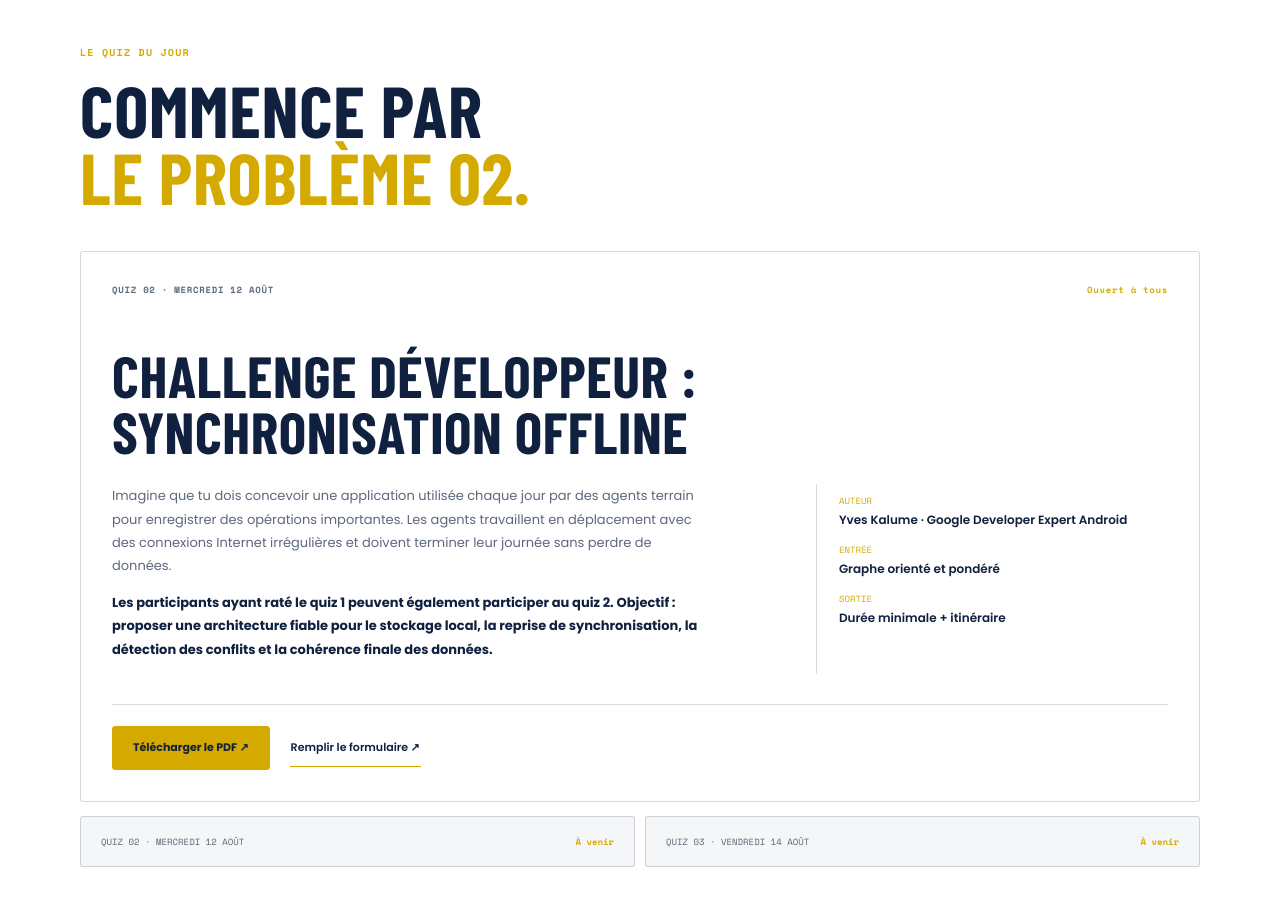
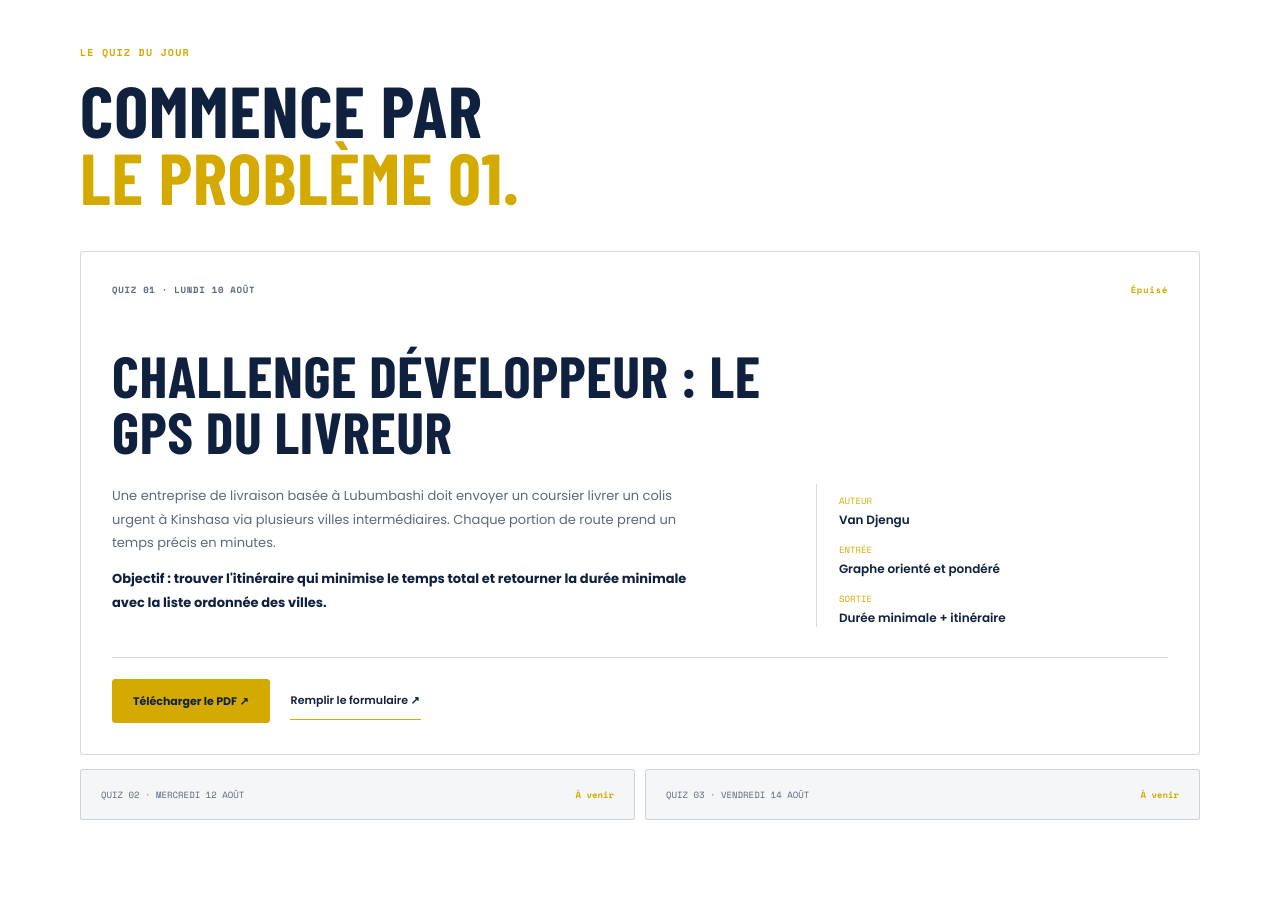
Before and after one commit to Djochrist/challengedeveloppeurcerclesc, a plain HTML site: page index.html in a window 1280 px wide. Shown: the part 840-1745 px from the top of the page. Drawn offline with nearby package versions, Linux system fonts and the light colour scheme.

Commit message:
Restore quiz 1 archive state

```diff
--- a/index.html
+++ b/index.html
@@ -49,14 +49,14 @@
 
       <section class="section quiz-section" id="quiz" data-reveal>
         <div class="container">
-          <div class="section-heading"><div><p class="eyebrow">Le quiz du jour</p><h2>Commence par<br /><span>le problème 02.</span></h2></div></div>
+          <div class="section-heading"><div><p class="eyebrow">Le quiz du jour</p><h2>Commence par<br /><span>le problème 01.</span></h2></div></div>
           <article class="quiz-card lift-card">
-            <div class="quiz-card-header"><span id="current-quiz-label">QUIZ 02 · MERCREDI 12 AOÛT</span><span class="status" id="current-quiz-status">Ouvert à tous</span></div>
+            <div class="quiz-card-header"><span id="current-quiz-label">QUIZ 01 · LUNDI 10 AOÛT</span><span class="status" id="current-quiz-status">Épuisé</span></div>
             <div id="current-quiz-content">
-              <h3>CHALLENGE DÉVELOPPEUR : SYNCHRONISATION OFFLINE</h3>
-              <div class="quiz-columns"><div><p>Imagine que tu dois concevoir une application utilisée chaque jour par des agents terrain pour enregistrer des opérations importantes. Les agents travaillent en déplacement avec des connexions Internet irrégulières et doivent terminer leur journée sans perdre de données.</p><p><strong>Objectif :</strong> Les participants ayant raté le quiz 1 peuvent également participer au quiz 2. Propose une architecture fiable pour le stockage local, la reprise de synchronisation, la détection des conflits et la cohérence finale des données.</p></div><div class="quiz-brief"><span>Auteur</span><strong>Yves Kalume</strong><span>Rôle</span><strong>Google Developer Expert Android</strong><span>Format</span><strong>Réflexion + culture technique</strong></div></div>
+              <h3>CHALLENGE DÉVELOPPEUR : LE GPS DU LIVREUR</h3>
+              <div class="quiz-columns"><div><p>Une entreprise de livraison basée à Lubumbashi doit envoyer un coursier livrer un colis urgent à Kinshasa via plusieurs villes intermédiaires. Chaque portion de route prend un temps précis en minutes.</p><p><strong>Objectif :</strong> trouver l'itinéraire qui minimise le temps total et retourner la durée minimale avec la liste ordonnée des villes.</p></div><div class="quiz-brief"><span>Auteur</span><strong>Van Djengu</strong><span>Entrée</span><strong>Graphe orienté et pondéré</strong><span>Sortie</span><strong>Durée minimale + itinéraire</strong></div></div>
             </div>
-            <div class="quiz-actions"><a class="button" href="assets/Challenge.pdf" target="_blank" rel="noopener">Télécharger le PDF ↗</a><a class="quiet-link quiet-link-light" data-form-link href="https://forms.gle/6rqXnz1rpiSCADeCA" target="_blank" rel="noopener">Remplir le formulaire ↗</a></div>
+            <div class="quiz-actions"><a class="button" href="assets/quiz-1-gps-livreur.pdf" target="_blank" rel="noopener">Télécharger le PDF ↗</a><a class="quiet-link quiet-link-light" data-form-link href="https://forms.gle/6rqXnz1rpiSCADeCA" target="_blank" rel="noopener">Remplir le formulaire ↗</a></div>
           </article>
           <div class="upcoming"><div><span>QUIZ 02 · MERCREDI 12 AOÛT</span><strong>À venir</strong></div><div><span>QUIZ 03 · VENDREDI 14 AOÛT</span><strong>À venir</strong></div></div>
         </div>
--- a/script.js
+++ b/script.js
@@ -1,4 +1,4 @@
-const CONFIG={formUrl:"https://forms.gle/6rqXnz1rpiSCADeCA",currentQuizId:2,timezone:"Africa/Lubumbashi",deadline:"2026-08-16T23:59:00+02:00"};
+const CONFIG={formUrl:"https://forms.gle/6rqXnz1rpiSCADeCA",currentQuizId:1,timezone:"Africa/Lubumbashi",deadline:"2026-08-16T23:59:00+02:00"};
 const ambientCanvas=document.querySelector(".ambient-canvas");
 if(ambientCanvas){
   const context=ambientCanvas.getContext("2d");
@@ -60,8 +60,8 @@ if(ambientCanvas){
   window.addEventListener("resize",resizeCanvas,{passive:true});
 }
 const quizContent={
-  1:{label:"QUIZ 01 · LUNDI 10 AOÛT",status:"Permanent",title:"CHALLENGE DÉVELOPPEUR : LE GPS DU LIVREUR",body:"Une entreprise de livraison basée à Lubumbashi doit envoyer un coursier livrer un colis urgent à Kinshasa via plusieurs villes intermédiaires. Chaque portion de route prend un temps précis en minutes.",objective:"Objectif : trouver l'itinéraire qui minimise le temps total et retourner la durée minimale avec la liste ordonnée des villes.",author:"Van Djengu"},
-  2:{label:"QUIZ 02 · MERCREDI 12 AOÛT",status:"Ouvert à tous",title:"CHALLENGE DÉVELOPPEUR : SYNCHRONISATION OFFLINE",body:"Imagine que tu dois concevoir une application utilisée chaque jour par des agents terrain pour enregistrer des opérations importantes. Les agents travaillent en déplacement avec des connexions Internet irrégulières et doivent terminer leur journée sans perdre de données.",objective:"Les participants ayant raté le quiz 1 peuvent également participer au quiz 2. Objectif : proposer une architecture fiable pour le stockage local, la reprise de synchronisation, la détection des conflits et la cohérence finale des données.",author:"Yves Kalume · Google Developer Expert Android"},
+  1:{label:"QUIZ 01 · LUNDI 10 AOÛT",status:"Épuisé",title:"CHALLENGE DÉVELOPPEUR : LE GPS DU LIVREUR",body:"Une entreprise de livraison basée à Lubumbashi doit envoyer un coursier livrer un colis urgent à Kinshasa via plusieurs villes intermédiaires. Chaque portion de route prend un temps précis en minutes.",objective:"Objectif : trouver l'itinéraire qui minimise le temps total et retourner la durée minimale avec la liste ordonnée des villes.",author:"Van Djengu"},
+  2:{label:"QUIZ 02 · MERCREDI 12 AOÛT",status:"Terminé",title:"CHALLENGE DÉVELOPPEUR : SYNCHRONISATION OFFLINE",body:"Le quiz 2 a déjà eu lieu. Il s'agit d'une question de conception sur la synchronisation offline avec plusieurs agents et des connexions intermittentes.",objective:"Le quiz 1 reste accessible en archive pour téléchargement et consultation.",author:"Yves Kalume · Google Developer Expert Android"},
   3:{label:"QUIZ 03 · VENDREDI 14 AOÛT",status:"À venir",title:"Le quiz 3 arrive bientôt.",body:"Le troisième sujet sera publié le vendredi 14 août 2026.",objective:"Le quiz 1 reste accessible dans l'historique permanent.",author:"À confirmer"}
 };
 document.querySelectorAll("[data-form-link]").forEach((link)=>link.href=CONFIG.formUrl);
```
